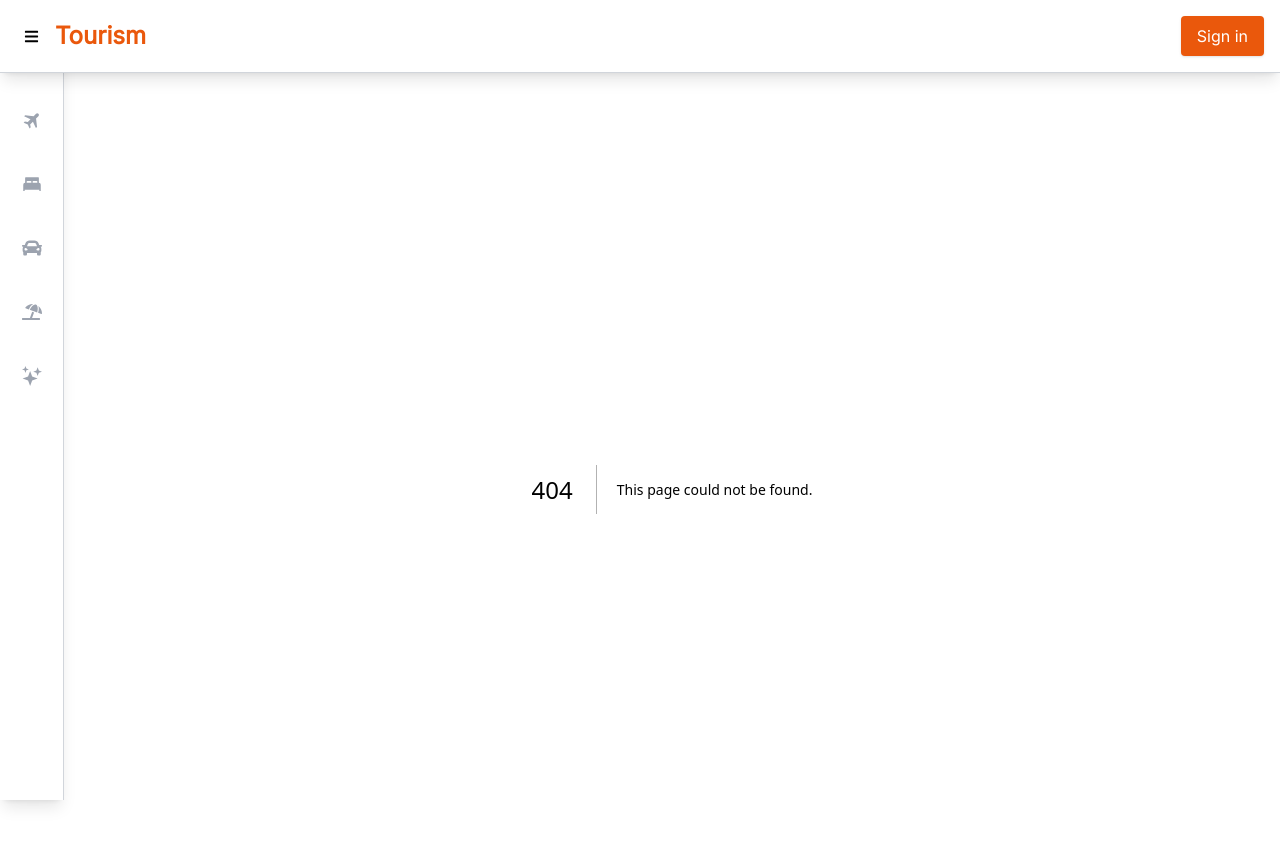
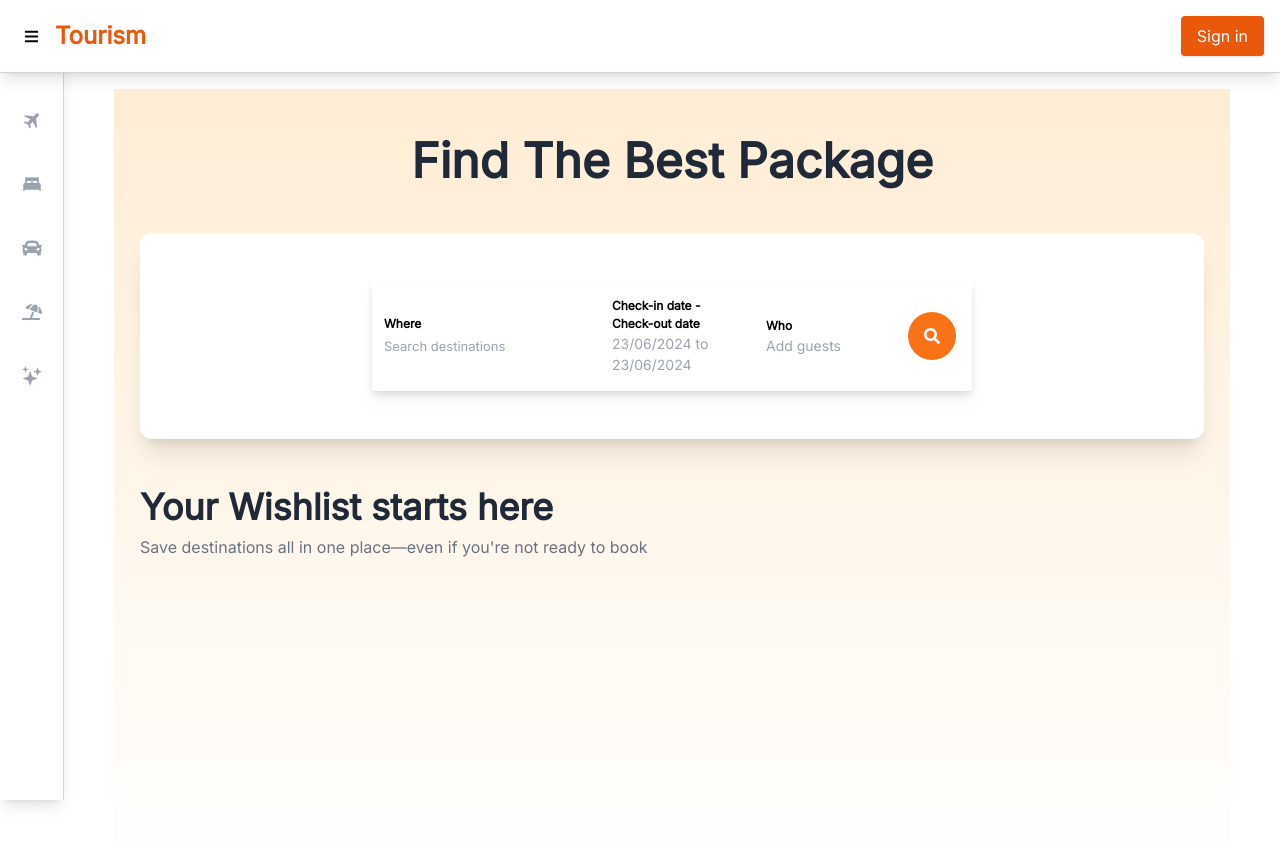
Before and after one commit to areebahmed575/FYP-Project, a Next.js app: page /Packages in a window 1280 px wide. Before the commit this address had no page. Shown: the top 846 px of the page. Built offline with nearby package versions, Linux system fonts and the light colour scheme.

Commit message:
package page incomplete

```diff
--- /dev/null
+++ b/src/app/Packages/page.jsx
@@ -0,0 +1,23 @@
+import React from 'react'
+import SearchBar from '../components/SearchBar/SearchBar'
+
+const PackagesPage = () => {
+    return (
+        <div className='px-[10px] flex flex-col min-h-screen bg-gradient-to-b from-orange-100 to-white'>
+            <main className='container mx-auto px-4 py-12'>
+                <h1 className='text-5xl font-extrabold text-center mb-12 text-gray-800'>Find The Best Package</h1>
+                <div className="bg-white rounded-xl shadow-xl p-8 mb-12 flex justify-center items-center">
+                    <SearchBar />
+                </div>
+                <div className='grid md:grid-cols-2 gap-8 mb-16'>
+                    <div className="text">
+                        <h1 className='text-4xl font-semibold mb-2 text-gray-800'>Your Wishlist starts here</h1>
+                        <p className='text-gray-500'>Save destinations all in one place—even if you're not ready to book</p>
+                    </div>
+                </div>
+            </main>
+        </div>
+    )
+}
+
+export default PackagesPage
```
